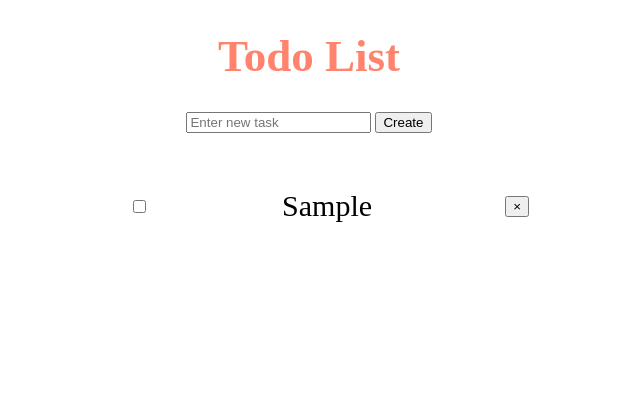
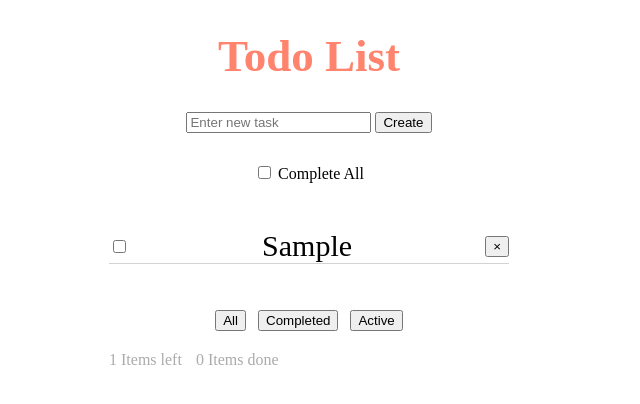
Before and after one commit to ZuevR/Todo-list-typescript, a website built with webpack: page index.html in a window 1280 px wide. Both pictures are taken after typing "Sample" into the empty fields and a click on the button "Create". Shown: the whole page, without its empty margins (331-971 px from the left). Built offline with nearby package versions, Linux system fonts and the light colour scheme.

Commit message:
Todo List v 1.0

```diff
--- a/index.html
+++ b/index.html
@@ -9,7 +9,7 @@
   <title>Todo List</title>
 </head>
 <body>
-
+<div class="list">
   <header class="header">
     <h1 class="header-title">Todo List</h1>
   </header>
@@ -24,15 +24,31 @@
     </form>
   </section>
 
+  <section class="cbx-section">
+    <div class="cbx-wrapper">
+      <input id="check-all" type="checkbox">
+      <label for="check-all">Complete All</label>
+    </div>
+  </section>
+
   <section class="tasks-section">
     <ul class="tasks-wrapper" id="todo-list">
-    <li class="item-task">
-      <input type="checkbox">
-      <span>text</span>
-      <button>×</button>
-    </li>
+
     </ul>
   </section>
+
+  <section class="info">
+    <div class="filters">
+      <button id="all">All</button>
+      <button id="completed">Completed</button>
+      <button id="active">Active</button>
+    </div>
+    <div class="counters">
+      <span id="left">0</span> Items left
+      <span id="done" style="margin-left: 10px;">0</span> Items done
+    </div>
+  </section>
+</div>
 
 
 <script src="dist/bundle.js"></script>
--- a/package.json
+++ b/package.json
@@ -4,7 +4,8 @@
   "description": "",
   "main": "index.js",
   "scripts": {
-    "watch": "webpack --watch"
+    "watch": "webpack --watch --mode development",
+    "build": "webpack --mode production"
   },
   "keywords": [],
   "author": "",
--- /dev/null
+++ b/src/Counter.ts
@@ -0,0 +1,25 @@
+import { Task } from "./Task";
+
+export class Counter {
+
+  itemsLeft: HTMLSpanElement;
+  itemsDone: HTMLSpanElement;
+  cbxBtn: HTMLInputElement;
+
+  constructor() {
+    this.itemsLeft = <HTMLSpanElement>document.getElementById('left');
+    this.itemsDone = <HTMLSpanElement>document.getElementById('done');
+    this.cbxBtn = <HTMLInputElement>document.getElementById('check-all');
+  }
+
+  public setCounters(items: Task[]) {
+    const all = items.length;
+    const done = items.filter(elem => elem.status).length;
+    const left = all - done;
+
+    this.cbxBtn.checked = !!(items.length > 0 && done === all);
+
+    this.itemsLeft.textContent = left.toString();
+    this.itemsDone.textContent = done.toString();
+  }
+}
--- /dev/null
+++ b/src/Filter.ts
@@ -0,0 +1,28 @@
+import { FilterType } from "./TodoList";
+
+export class Filter {
+
+  private allBtn: HTMLButtonElement;
+  private completedBtn: HTMLButtonElement;
+  private activeBtn: HTMLButtonElement;
+
+  constructor() {
+    this.allBtn = <HTMLButtonElement>document.getElementById('all');
+    this.completedBtn = <HTMLButtonElement>document.getElementById('completed');
+    this.activeBtn = <HTMLButtonElement>document.getElementById('active');
+  }
+
+  public init(callback: (str: FilterType) => void) {
+    this.allBtn.addEventListener('click', event => {
+      callback('all');
+    });
+
+    this.completedBtn.addEventListener('click', event => {
+      callback('completed');
+    });
+
+    this.activeBtn.addEventListener('click', event => {
+      callback('active');
+    });
+  }
+}
--- a/src/TodoList.ts
+++ b/src/TodoList.ts
@@ -1,16 +1,25 @@
 import { Task } from "./Task";
 import { Input } from "./Input";
+import { Filter } from "./Filter";
+import { Counter } from "./Counter";
+
+export type FilterType = 'all' | 'active' | 'completed';
 
 export class TodoList {
 
   private counter = 0;
   private tasks: Task[] = [];
   private list: HTMLUListElement;
+  private checkBox: HTMLInputElement;
+  private filter: FilterType = 'all';
 
   constructor(
-    private inputComponent: Input = new Input()
+    private inputComponent: Input = new Input(),
+    private filterComponent: Filter = new Filter(),
+    private counterComponent: Counter = new Counter()
   ) {
     this.list = <HTMLUListElement>document.getElementById('todo-list');
+    this.checkBox = <HTMLInputElement>document.getElementById('check-all');
   }
 
   private getId(): number {
@@ -25,14 +34,33 @@ export class TodoList {
     return str.trim().replace(/</g, '&#60').replace(/>/g, '&#62');
   }
 
-  private render(): void {
-    this.clearList();
+  private drawTasks(tasks: Task[]) {
     const fragment = document.createDocumentFragment();
-    this.tasks.forEach((task: Task) => {
+    tasks.forEach((task: Task) => {
       const taskNode = task.createView(this.checkTask.bind(this), this.deleteTask.bind(this));
       fragment.appendChild(taskNode);
     });
     this.list.appendChild(fragment);
+  }
+
+  private setFilter(str: FilterType): void {
+    this.filter = str;
+    this.render();
+  }
+
+  private getCurrentData() {
+    switch (this.filter) {
+      case "all": return this.tasks;
+      case "active": return this.tasks.filter((item: Task) => !item.status);
+      case "completed": return this.tasks.filter((item: Task) => item.status);
+    }
+  }
+
+  private render(): void {
+    this.clearList();
+    const tasks = this.getCurrentData();
+    this.drawTasks(tasks);
+    this.counterComponent.setCounters(this.tasks);
   }
 
   private addTask(value: string): void {
@@ -49,6 +77,14 @@ export class TodoList {
     this.render();
   }
 
+  private checkAllTasks(event: MouseEvent): void {
+    const target: HTMLInputElement = <HTMLInputElement>event.target;
+    this.tasks.forEach((task: Task) => {
+      task.status = target.checked;
+    });
+    this.render();
+  }
+
   private deleteTask(task: Task) {
     this.tasks = this.tasks.filter((item: Task) => {
       return item.id !== task.id;
@@ -56,8 +92,13 @@ export class TodoList {
     this.render();
   }
 
+
+
+
   public init(): void {
-    this.inputComponent.init(this.addTask.bind(this))
+    this.checkBox.addEventListener('click', this.checkAllTasks.bind(this));
+    this.inputComponent.init(this.addTask.bind(this));
+    this.filterComponent.init(this.setFilter.bind(this));
   }
 
 }
--- a/styles.css
+++ b/styles.css
@@ -1,3 +1,8 @@
+.list {
+  width: 500px;
+  margin: 0 auto;
+}
+
 .header-title {
   text-align: center;
   color: #ff836d;
@@ -13,8 +18,14 @@
   outline: none;
 }
 
+.cbx-section {
+  display: flex;
+  justify-content: center;
+  padding-top: 30px;
+}
+
 .tasks-section {
-  padding: 30px;
+  padding: 20px;
   display: flex;
   flex-direction: column;
   align-items: center;
@@ -27,4 +38,28 @@
   font-size: 30px;
   width: 400px;
   margin: 10px;
+  border-bottom: 1px solid lightgray;
 }
+
+.tasks-wrapper {
+  padding: 0;
+}
+
+.filters {
+  display: flex;
+  justify-content: center;
+}
+
+.filters button {
+  margin: 0 6px;
+}
+
+.filters button.active {
+  background-color: lightgray;
+}
+
+.counters {
+  margin-top: 20px;
+  padding-left: 50px;
+  color: #ababab;
+}
--- a/webpack.config.js
+++ b/webpack.config.js
@@ -1,7 +1,6 @@
 const path = require('path');
 
 module.exports = {
-  mode: 'development',
   entry: './src/index.ts',
   devtool: 'inline-source-map',
   module: {
```
Lines whose indentation alone changed are shown as unchanged.
